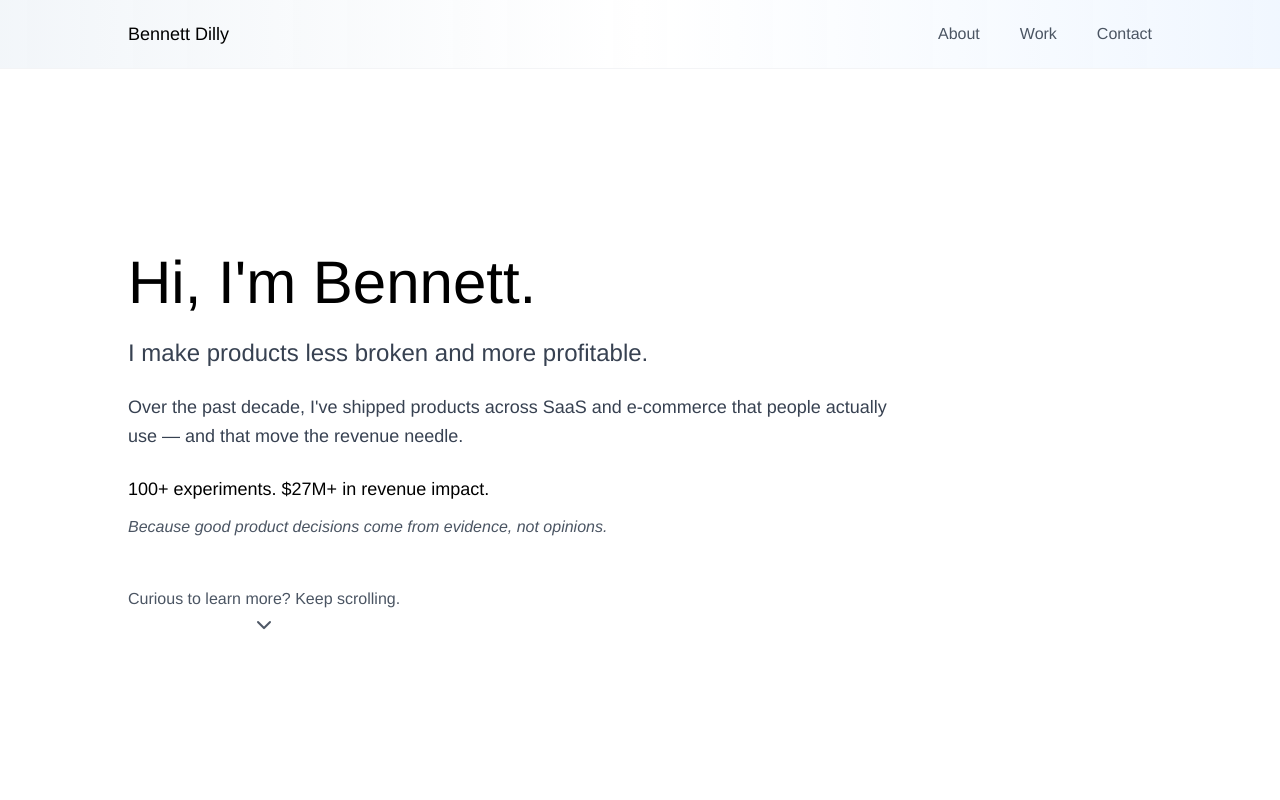
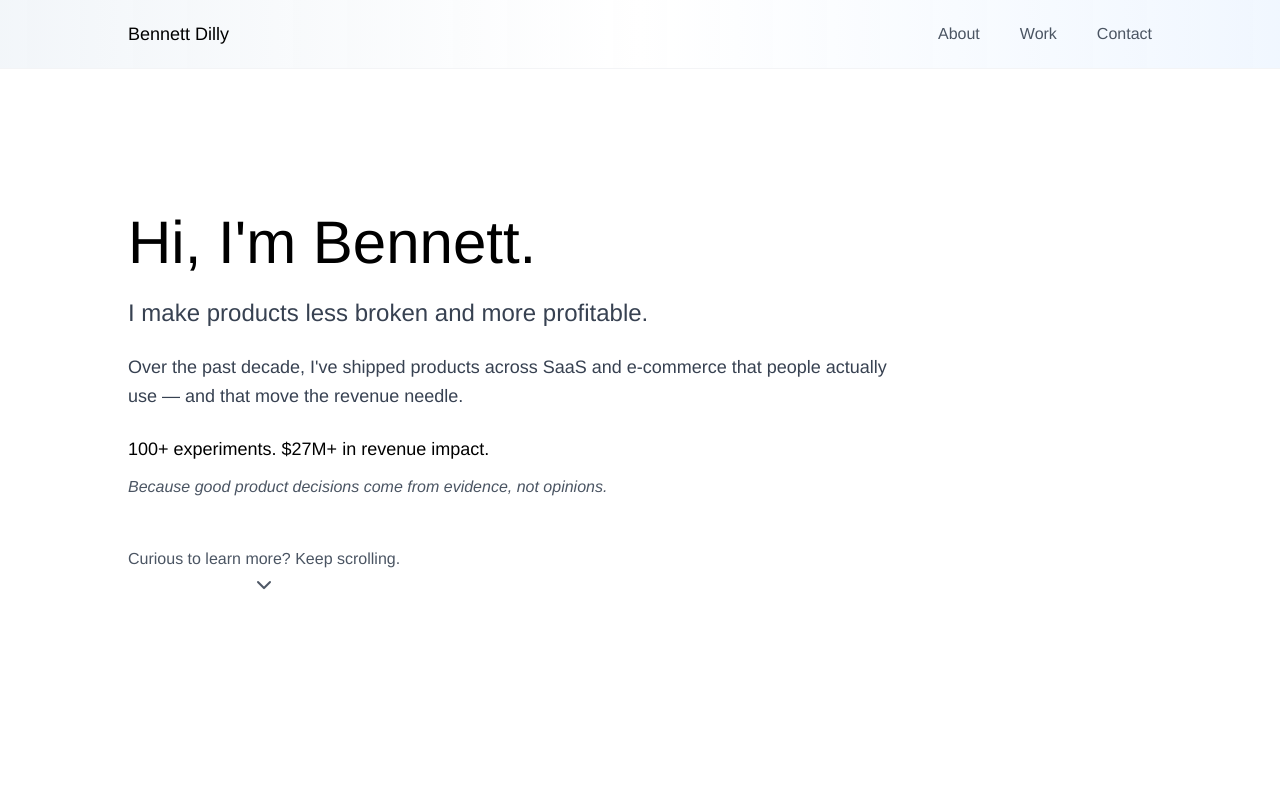
Before and after one commit to mrbdilly/portfolio, a React (Vite) app: page / in a window 1280 px wide. Shown: the top 800 px of the page. Built offline with nearby package versions, Linux system fonts and the light colour scheme.

Commit message:
Update App.tsx
- Reduced padding between nav + header copy

```diff
--- a/src/App.tsx
+++ b/src/App.tsx
@@ -3,7 +3,6 @@ import { Menu, X, Linkedin, Mail, ChevronDown, ExternalLink } from 'lucide-react
 
 export default function PMPortfolio() {
   const [mobileMenuOpen, setMobileMenuOpen] = useState(false);
-  // State for the Product Playground modal
   const [selectedProject, setSelectedProject] = useState(null);
 
   // Add Helvetica Neue font
@@ -138,7 +137,7 @@ export default function PMPortfolio() {
 
   return (
     <div className="min-h-screen bg-white text-black">
-      {/* Navigation - Gradient + Left-Aligned + Responsive Padding */}
+      {/* Navigation */}
       <nav className="fixed top-0 left-0 right-0 bg-gradient-to-r from-slate-100/90 via-white/95 to-blue-50/90 backdrop-blur-md z-50 border-b border-gray-100">
         <div className="max-w-5xl mx-auto px-6 lg:px-0 py-5 flex items-center justify-between">
           <div className="text-lg font-medium">Bennett Dilly</div>
@@ -180,8 +179,8 @@ export default function PMPortfolio() {
         )}
       </nav>
 
-      {/* Hero Section - FULL CONTENT */}
-      <section className="pt-32 md:pt-40 pb-16 px-6 min-h-screen flex items-center">
+      {/* Hero Section - UPDATED PADDING: Reduced pt-32 to pt-16 (mobile) and pt-40 to pt-20 (desktop) */}
+      <section className="pt-16 md:pt-20 pb-16 px-6 min-h-screen flex items-center">
         <div className="max-w-5xl mx-auto lg:px-0 w-full">
           <div className="max-w-3xl">
             <h1 className="text-4xl md:text-6xl font-light mb-6 leading-tight">
@@ -214,7 +213,7 @@ export default function PMPortfolio() {
         </div>
       </section>
 
-      {/* About + Achievements - FULL CONTENT */}
+      {/* About + Achievements */}
       <section id="about" className="py-20 px-6 border-t border-gray-200">
         <div className="max-w-5xl mx-auto lg:px-0">
           <div className="mb-16">
@@ -267,7 +266,7 @@ export default function PMPortfolio() {
         </div>
       </section>
 
-      {/* Product Playground - NEW SECTION */}
+      {/* Product Playground */}
       <section className="py-20 px-6 border-t border-gray-200">
         <div className="max-w-5xl mx-auto lg:px-0">
           <h2 className="text-sm uppercase tracking-wider text-gray-500 mb-12">Product Playground</h2>
@@ -302,13 +301,11 @@ export default function PMPortfolio() {
       {/* Responsive Bottom Sheet / Modal Overlay */}
       {selectedProject && (
         <div className="fixed inset-0 z-[60] flex items-end md:items-center justify-center">
-          {/* Backdrop */}
           <div
             className="absolute inset-0 bg-black/60 backdrop-blur-sm"
             onClick={() => setSelectedProject(null)}
           ></div>
 
-          {/* Modal Container: Bottom Sheet on Mobile, Centered Card on Desktop */}
           <div className="relative w-full md:max-w-2xl bg-white rounded-t-2xl md:rounded-lg shadow-2xl p-8 md:p-12 animate-in slide-in-from-bottom md:zoom-in duration-300 max-h-[90vh] overflow-y-auto">
             <button
               onClick={() => setSelectedProject(null)}
@@ -336,7 +333,7 @@ export default function PMPortfolio() {
         </div>
       )}
 
-      {/* Contact Section - FULL CONTENT */}
+      {/* Contact Section */}
       <section id="contact" className="py-20 px-6 border-t border-gray-200">
         <div className="max-w-5xl mx-auto lg:px-0">
           <h2 className="text-sm uppercase tracking-wider text-gray-500 mb-8">Contact</h2>
```
